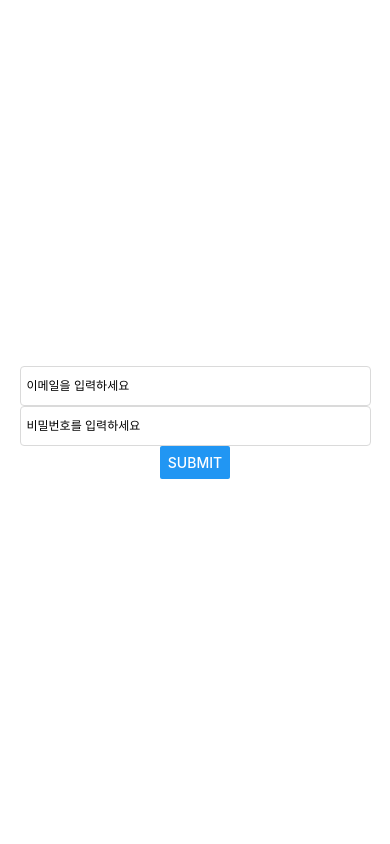
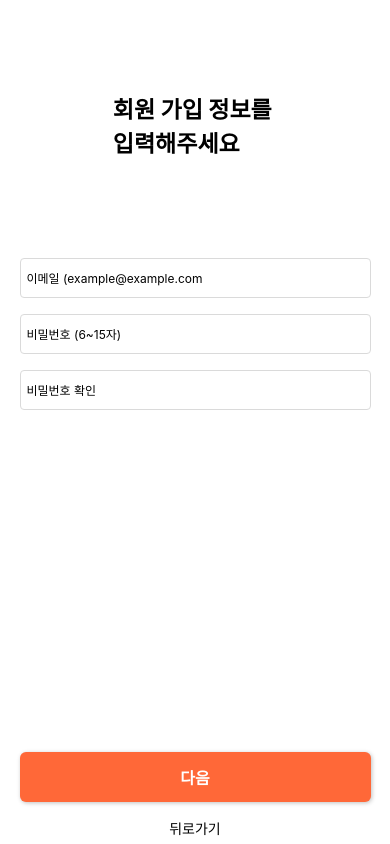
Before and after one commit to y-ngm-n/RunningMate, a React Native app in the folder Client/: screen /SignUp in a window 390 px wide. Built offline with nearby package versions, Linux system fonts and the light colour scheme.

Commit message:
loginPage

```diff
--- a/Client/App.js
+++ b/Client/App.js
@@ -1,26 +1,34 @@
-import { StatusBar } from 'expo-status-bar';
-import { StyleSheet, Text, View } from 'react-native';
-
+import { StatusBar } from "expo-status-bar";
+import { StyleSheet, Text, View } from "react-native";
+import { createNativeStackNavigator } from "@react-navigation/native-stack";
+import { NavigationContainer } from "@react-navigation/native";
+import { SafeAreaProvider} from "react-native-safe-area-context";
 
 //screens
-import SignupScreen from './screens/InitialScreen/SignupScreen';
+import SignupScreen from "./screens/InitialScreen/SignupScreen";
+import LoginScreen from "./screens/InitialScreen/LoginScreen";
 
+const InitialStack = createNativeStackNavigator();
 
-
+function InitialScreen() {
+  return (
+      <NavigationContainer>
+        <InitialStack.Navigator screenOptions={
+          {headerShown:false,}}>
+          <InitialStack.Screen name="Login" component={LoginScreen} />
+          <InitialStack.Screen name="SignUp" component={SignupScreen} />
+        </InitialStack.Navigator>
+      </NavigationContainer>
+  );
+}
 export default function App() {
   return (
-    <View style={styles.container}>
-      <SignupScreen />
-      <StatusBar style="auto" />
-    </View>
+    <SafeAreaProvider>
+      <InitialScreen />
+    </SafeAreaProvider>
   );
 }
 
-const styles = StyleSheet.create({
-  container: {
-    flex: 1,
-    backgroundColor: '#fff',
-    alignItems: 'center',
-    justifyContent: 'center',
-  },
-});
+const styles=StyleSheet.create({
+
+})
--- /dev/null
+++ b/Client/components/Button/FlatButton.js
@@ -0,0 +1,31 @@
+import { Pressable, StyleSheet, Text, View } from 'react-native';
+
+
+function FlatButton({ children, onPress }) {
+  return (
+    <Pressable
+      style={({ pressed }) => [styles.button, pressed && styles.pressed]}
+      onPress={onPress}
+    >
+      <View>
+        <Text style={styles.buttonText}>{children}</Text>
+      </View>
+    </Pressable>
+  );
+}
+
+export default FlatButton;
+
+const styles = StyleSheet.create({
+  button: {
+    paddingVertical: 6,
+    paddingHorizontal: 12,
+  },
+  pressed: {
+    opacity: 0.7,
+  },
+  buttonText: {
+    textAlign: 'center',
+    color: 'black'
+  },
+});
--- /dev/null
+++ b/Client/components/Button/PrimaryButton.js
@@ -0,0 +1,44 @@
+import { Pressable, StyleSheet, Text, View } from 'react-native';
+import { deviceWidth } from '../../util/device-information';
+
+function PrimaryButton({ children, onPress }) {
+  return (
+    <Pressable
+      style={({ pressed }) => [styles.button, pressed && styles.pressed]}
+      onPress={onPress}
+    >
+      <View>
+        <Text style={styles.buttonText}>{children}</Text>
+      </View>
+    </Pressable>
+  );
+}
+
+export default PrimaryButton;
+
+const styles = StyleSheet.create({
+  button: {
+    width:deviceWidth*0.9,
+    height:50,
+    borderRadius: 6,
+    paddingVertical: 6,
+    paddingHorizontal: 12,
+    backgroundColor: '#FF6838',
+    elevation: 2,
+    shadowColor: 'black',
+    shadowOffset: { width: 1, height: 1 },
+    shadowOpacity: 0.25,
+    shadowRadius: 4,
+    justifyContent:'center',
+    margin:10,
+  },
+  pressed: {
+    opacity: 0.7,
+  },
+  buttonText: {
+    textAlign: 'center',
+    color: 'white',
+    fontSize: 16,
+    fontWeight: 'bold'
+  },
+});
--- /dev/null
+++ b/Client/components/ui/Header.js
@@ -0,0 +1,29 @@
+import { Text, View, StyleSheet } from "react-native";
+
+function Header({ children, step }) {
+  return (
+    <View style={styles.headerContainer}>
+      {step ? <Text style={styles.step}>step {step}</Text> : null}
+      <Text style={styles.headerText}>{children}</Text>
+    </View>
+  );
+}
+
+export default Header;
+const styles = StyleSheet.create({
+  headerContainer: {
+    width: 250,
+    height: 250,
+    justifyContent: "center",
+    alignItems: "center",
+  },
+  headerText: {
+    fontSize: 23,
+    fontWeight: "bold",
+  },
+  step:{
+    fontSize:20,
+    color:'#c1c1c1',
+    marginBottom:10,
+  }
+});
--- a/Client/package.json
+++ b/Client/package.json
@@ -10,12 +10,16 @@
     "eject": "expo eject"
   },
   "dependencies": {
+    "@react-navigation/native": "^6.0.11",
+    "@react-navigation/native-stack": "^6.7.0",
     "axios": "^0.27.2",
     "expo": "~45.0.0",
     "expo-status-bar": "~1.3.0",
     "react": "17.0.2",
     "react-dom": "17.0.2",
     "react-native": "0.68.2",
+    "react-native-safe-area-context": "4.2.4",
+    "react-native-screens": "~3.11.1",
     "react-native-web": "0.17.7"
   },
   "devDependencies": {
--- /dev/null
+++ b/Client/screens/InitialScreen/LoginScreen.js
@@ -0,0 +1,93 @@
+import { useState } from "react";
+import { View, Text, StyleSheet } from "react-native";
+import { SafeAreaView, withSafeAreaInsets } from "react-native-safe-area-context";
+import { useNavigation } from "@react-navigation/native";
+
+
+
+//components
+import FlatButton from "../../components/Button/FlatButton";
+import Header from "../../components/ui/Header";
+import PrimaryButton from "../../components/Button/PrimaryButton";
+import Input from "../../components/ui/Input";
+
+import { deviceHeight, deviceWidth } from "../../util/device-information";
+
+function LoginScreen() {
+  const [email, setEmail] = useState();
+  const [password, setPassword] = useState();
+    const navigation=useNavigation();
+  function signUp(){
+    navigation.navigate('SignUp');
+  }
+  return (
+    <SafeAreaView style={styles.rootContainer}>
+      <Header>Running Mate</Header>
+      <View style={styles.formContainer}>
+        <View style={styles.form}>
+          <View style={styles.inputContainer}>
+            <Input text={"이메일"} onChangeText={setEmail} value={email} />
+          </View>
+          <View style={styles.inputContainer}>
+            <Input
+              text={"비밀번호"}
+              onChangeText={setPassword}
+              value={password}
+              encrypt={true}
+            />
+          </View>
+        </View>
+      </View>
+      <View style={styles.flatButton}>
+        <View style={styles.flatButtonContainer}>
+          <FlatButton onPress={signUp}>회원가입</FlatButton>
+          <Text style={styles.temp}> | </Text>
+          <FlatButton>아이디 찾기</FlatButton>
+          <Text style={styles.temp}> | </Text>
+          <FlatButton>비밀번호 찾기</FlatButton>
+        </View>
+      </View>
+      <View style={styles.buttonContainer}>
+        <PrimaryButton>로그인</PrimaryButton>
+      </View>
+    </SafeAreaView>
+  );
+}
+export default LoginScreen;
+
+const styles = StyleSheet.create({
+  rootContainer: {
+    flex: 1,
+    justifyContent: "center",
+    alignItems: "center",
+    backgroundColor:'white',
+  },
+  form: {
+    flex: 1,
+    marginHorizontal: 30,
+  },
+  formContainer: {
+    height: deviceHeight * 0.2,
+  },
+
+  inputContainer: {
+    marginVertical: 8,
+  },
+  flatButtonContainer: {
+    flex: 1,
+    flexDirection: "row",
+  },
+  flatButton: {
+    width: deviceWidth * 0.5,
+    height: 30,
+    justifyContent: "center",
+    alignItems: "center",
+  },
+  temp: {
+    paddingVertical: 6,
+  },
+  buttonContainer: {
+    flex: 1,
+    marginTop: 200,
+  },
+});
--- a/Client/screens/InitialScreen/SignupScreen.js
+++ b/Client/screens/InitialScreen/SignupScreen.js
@@ -1,44 +1,116 @@
-import { View, Text, StyleSheet,Button } from "react-native";
+import { View, Text, StyleSheet,Alert } from "react-native";
 import { useState } from "react";
+
+import axios from "axios";
+import { SafeAreaView } from "react-native-safe-area-context";
+import { useNavigation } from "@react-navigation/native";
+
+//components
 import Input from "../../components/ui/Input";
-import axios from "axios";
+import { deviceHeight} from "../../util/device-information";
+import Header from "../../components/ui/Header";
+import PrimaryButton from "../../components/Button/PrimaryButton";
+import FlatButton from "../../components/Button/FlatButton";
+
+function checkId(id) {
+  if(id && id.includes('@')){
+    return true;
+  }
+  Alert.alert("이메일을 확인하세요!","이메일 형식이 아닙니다");
+  return false;
+
+}
+
+function checkPassword(pw) {
+  const len = pw.length;
+  if (pw) {
+    if (6 <= len && len <= 15) {
+      return true;
+    }
+  }
+  Alert.alert("비밀번호를 확인하세요!", "비밀번호는 6~15자여야 합니다!");
+}
+
 
 function SignupScreen() {
-  const [inputEmail, setInputEmail] = useState();
-  const [inputPw, setInputPw] = useState();
+  const [email,setEmail] = useState();
+  const [password,setPassword] = useState();
+  const [confirmPassword,setConfirmPassword] = useState();
+  const [confirm,setConfirm] = useState();
+  const navigation=useNavigation();
 
+  function checkConfirmPassword(pw){
+    setConfirmPassword(pw);
+    if (pw===password){
+      setConfirm(true);
+    }
+    else{
+      setConfirm(false);
+    }
+  };
+
+  function backScreen(){
+    navigation.goBack();
+  }
   async function submitHandler(){
-    console.log('press');
     try{
+        //should check id duplicate
+
+        //check Id format
+        const emailCheck = checkId(email);
+
+        //check password
+        const passwordCheck = checkPassword(password);
+
+        //go to DB
+        if (emailCheck&&passwordCheck){
         const url = 'http://localhost:3000/auth/register';
         const response = await axios.post(url,{
-            email:inputEmail,
-            password:inputPw,
+            email:email,
+            password:password,
         });
-        console.log(response);
+        console.log('response:',response);
+      }
     }
     catch (e){
         console.log(e);
+        Alert.alert('오류');
     }
 
   }
   return (
-    <View style={styles.rootContainer}>
-      <Input
-        text={"이메일을 입력하세요"}
-        onChangeText={setInputEmail}
-        value={inputEmail}
-      >
-      </Input>
-      <Input
-        text={"비밀번호를 입력하세요"}
-        onChangeText={setInputPw}
-        value={inputPw}
-        encrypt={true}
-      />
-      <Button title='submit' onPress={submitHandler}/>
+    <SafeAreaView style={styles.rootContainer}>
+    <Header>회원 가입 정보를 {"\n"}입력해주세요</Header>
+    <View style={styles.form}>
+      <View style={styles.inputContainer}>
+        <Input text={"이메일 (example@example.com"} onChangeText={setEmail} value={email} />
+      </View>
+      <View style={styles.inputContainer}>
+        <Input
+          text={"비밀번호 (6~15자)"}
+          onChangeText={setPassword}
+          value={password}
+          encrypt={true}
+        />
+      </View>
+      <View style={styles.inputContainer}>
+        <Input
+          text={"비밀번호 확인"}
+          onChangeText={checkConfirmPassword}
+          value={confirmPassword}
+          encrypt={true}
+        />
+        {confirm && password && confirmPassword ? (
+          <Text style={styles.confirmText}>일치합니다</Text>
+        ) : null}
+      </View>
     </View>
-  );
+    <View style={styles.buttonContainer}>
+      <PrimaryButton onPress={submitHandler}>다음</PrimaryButton>
+      <FlatButton onPress={backScreen}>뒤로가기</FlatButton>
+    </View>
+  </SafeAreaView>
+);
 }
 
 export default SignupScreen;
@@ -48,5 +120,24 @@ const styles = StyleSheet.create({
     flex: 1,
     justifyContent: "center",
     alignItems: "center",
+    backgroundColor: "white",
   },
+  form: {
+    flex: 1,
+    marginHorizontal: 30,
+  },
+  formContainer: {
+    height: deviceHeight * 0.2,
+  },
+
+  inputContainer: {
+    marginVertical: 8,
+  },
+  confirmText: {
+    marginVertical: 6,
+    marginHorizontal: 6,
+    fontSize: 12,
+    color: "#818181",
+  },
+  buttonContainer: {},
 });
```
Also changed, not shown: 1 other file (tests, documents, lock files or other folders).
